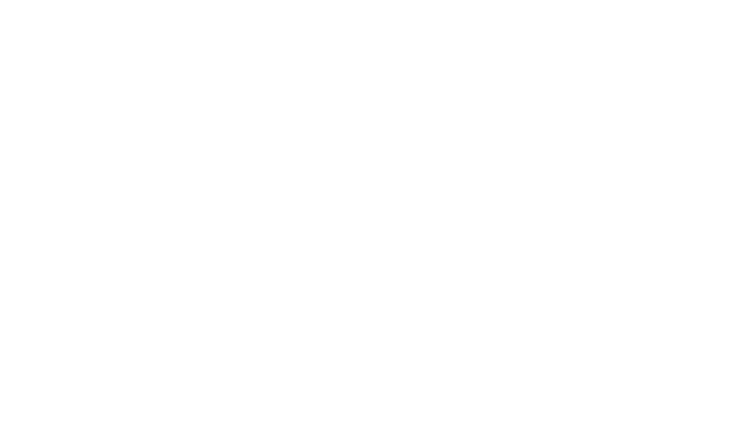
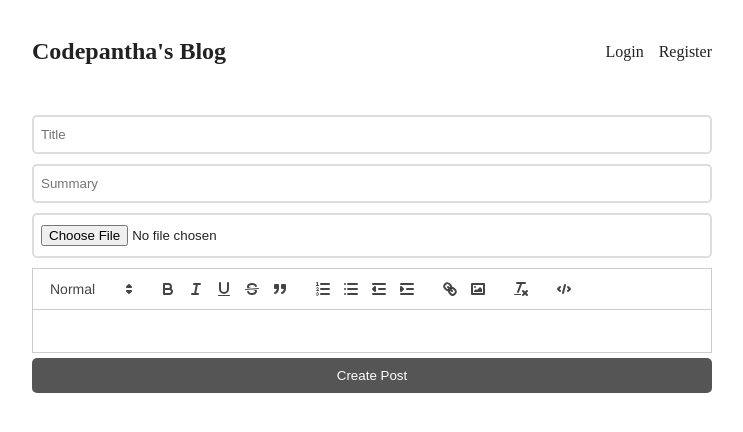
Before and after one commit to codepantha/mern-blog, a React (Vite) app in the folder client/: page /create-post in a window 1280 px wide. Before the commit this address had no page. Shown: the top 432 px of the page, without its empty margins (268-1011 px from the left). Built offline with nearby package versions, Linux system fonts and the light colour scheme; no server answers.

Commit message:
Client - create page to add new post

```diff
--- a/client/index.html
+++ b/client/index.html
@@ -3,11 +3,21 @@
   <head>
     <meta charset="UTF-8" />
     <link rel="icon" type="image/svg+xml" href="/vite.svg" />
+    <!-- Include your favorite highlight.js stylesheet -->
+    <link rel="stylesheet" href="https://unpkg.com/@highlightjs/cdn-assets@11.7.0/styles/monokai-sublime.min.css">
     <meta name="viewport" content="width=device-width, initial-scale=1.0" />
     <title>Vite + React</title>
   </head>
   <body>
     <div id="root"></div>
+
+    <!-- Include the highlight.js library -->
+    <script src="//unpkg.com/@highlightjs/cdn-assets@11.7.0/highlight.min.js"></script>
     <script type="module" src="/src/main.jsx"></script>
+    <script>
+      hljs.configure({   // optionally configure hljs
+        languages: ['javascript', 'ruby', 'python']
+      });
+    </script>
   </body>
 </html>
--- a/client/package.json
+++ b/client/package.json
@@ -9,8 +9,10 @@
     "preview": "vite preview"
   },
   "dependencies": {
+    "highlight.js": "^11.7.0",
     "react": "^18.2.0",
     "react-dom": "^18.2.0",
+    "react-quill": "^2.0.0",
     "react-router-dom": "^6.8.0"
   },
   "devDependencies": {
--- a/client/src/App.css
+++ b/client/src/App.css
@@ -101,7 +101,7 @@
   background-color: rgb(48, 46, 46);
 }
 
-form h1 {
+form.login h1, form.register h1 {
   text-align: center;
 }
 
--- a/client/src/App.jsx
+++ b/client/src/App.jsx
@@ -1,7 +1,7 @@
 import { Route, Routes } from 'react-router-dom';
 import './App.css';
 import { Layout } from './components';
-import { Home, Login, Register } from './pages';
+import { CreatePost, Home, Login, Register } from './pages';
 import { UserContextProvider } from './UserContext';
 
 function App() {
@@ -12,6 +12,7 @@
           <Route index element={<Home />} />
           <Route path="/login" element={<Login />} />
           <Route path="/register" element={<Register />} />
+          <Route path="/create-post" element={<CreatePost />} />
         </Route>
       </Routes>
     </UserContextProvider>
--- /dev/null
+++ b/client/src/pages/CreatePost.jsx
@@ -0,0 +1,52 @@
+import React, { useState } from 'react';
+import ReactQuill from 'react-quill';
+import 'react-quill/dist/quill.snow.css';
+
+const CreatePost = () => {
+  const [title, setTitle] = useState('');
+  const [summary, setSummary] = useState('');
+  const [content, setContent] = useState('');
+
+  const modules = {
+    syntax: true,
+    toolbar: [
+      [{ header: [1, 2, false] }],
+      ['bold', 'italic', 'underline', 'strike', 'blockquote'],
+      [
+        { list: 'ordered' },
+        { list: 'bullet' },
+        { indent: '-1' },
+        { indent: '+1' }
+      ],
+      ['link', 'image'],
+      ['clean'],
+      ['code-block']
+    ]
+  };
+
+  const formats = [
+    'header',
+    'bold',
+    'italic',
+    'underline',
+    'strike',
+    'blockquote',
+    'list',
+    'bullet',
+    'indent',
+    'link',
+    'image'
+  ];
+
+  return (
+    <form>
+      <input type="text" placeholder="Title" value={title} onChange={(e) => setTitle(e.target.value)} />
+      <input type="text" placeholder="Summary" value={summary} onChange={(e) => setSummary(e.target.value)} />
+      <input type="file" />
+      <ReactQuill value={content} onChange={(newValue) => setContent(newValue)} modules={modules} formats={formats}></ReactQuill>
+      <button style={{ marginTop: '5px' }}>Create Post</button>
+    </form>
+  );
+};
+
+export default CreatePost;
--- a/client/src/pages/index.js
+++ b/client/src/pages/index.js
@@ -1,3 +1,4 @@
 export { default as Home } from './Home';
 export { default as Login } from './Login';
 export { default as Register } from './Register';
+export { default as CreatePost } from './CreatePost';
```
Also changed, not shown: 1 other file (tests, documents, lock files or other folders).
